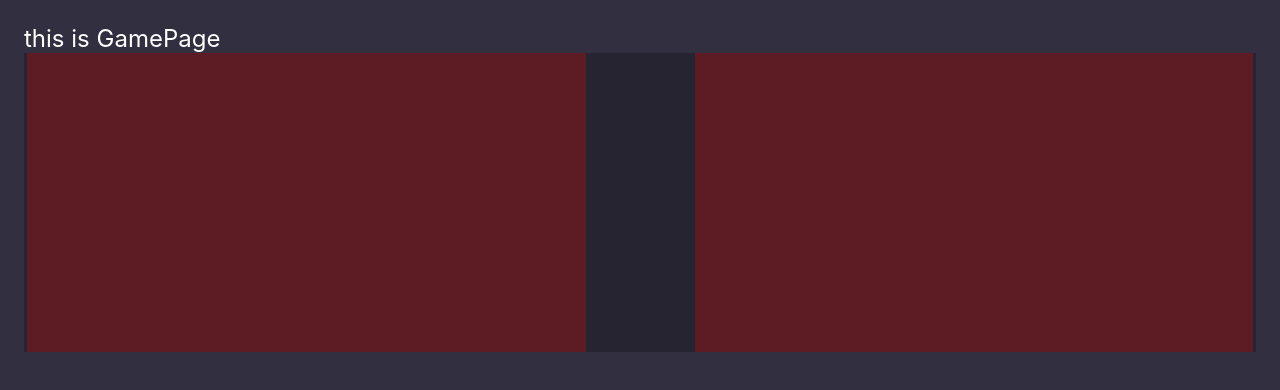
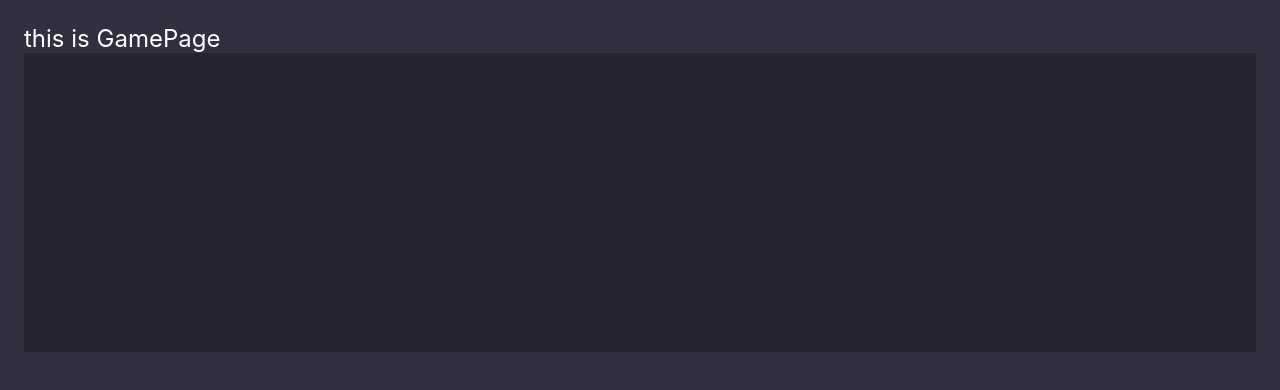
Before and after one commit to traP-jp/h25s_15, a Vue app in the folder client/: page /game/1 in a window 1280 px wide. Shown: the top 390 px of the page. Built offline with nearby package versions, Linux system fonts and the light colour scheme; the HTML template or start-up script is replaced by a standard one.

Commit message:
微修正

```diff
--- a/client/src/components/ExpressionResult.vue
+++ b/client/src/components/ExpressionResult.vue
@@ -16,7 +16,7 @@
   height: 24.875rem;
   width: 46.5625rem;
   display: flex;
-  background-color: rgba(255, 0, 0, 0.25);
+  background-color: rgba(0, 0, 0, 0);
   margin-right: 9.0625rem;
   margin-left: 0.25rem;
 }
@@ -24,7 +24,7 @@
   height: 24.875rem;
   width: 46.5625rem;
   display: flex;
-  background-color: rgba(255, 0, 0, 0.25);
+  background-color: rgba(0, 0, 0, 0);
   margin-right: 0.25rem;
 }
 </style>
```
